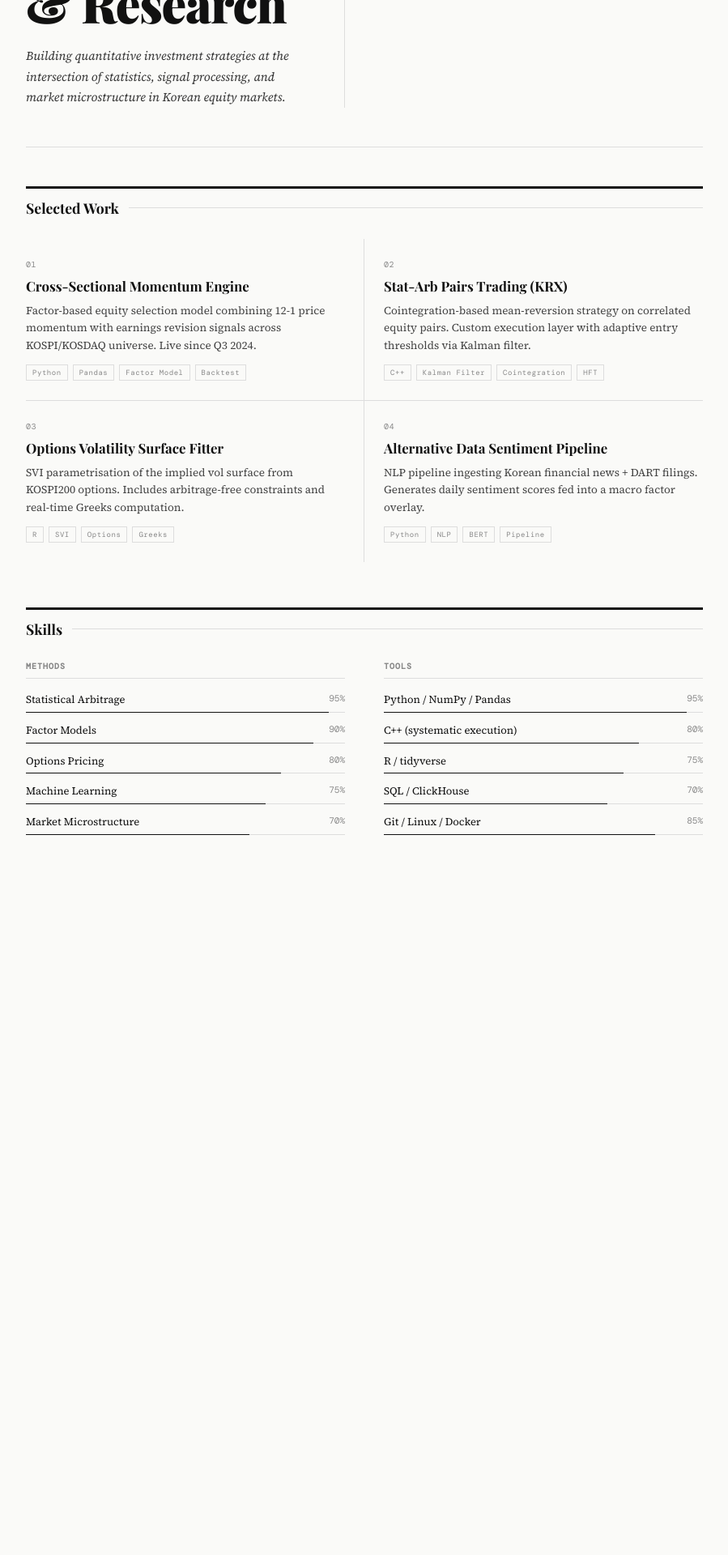
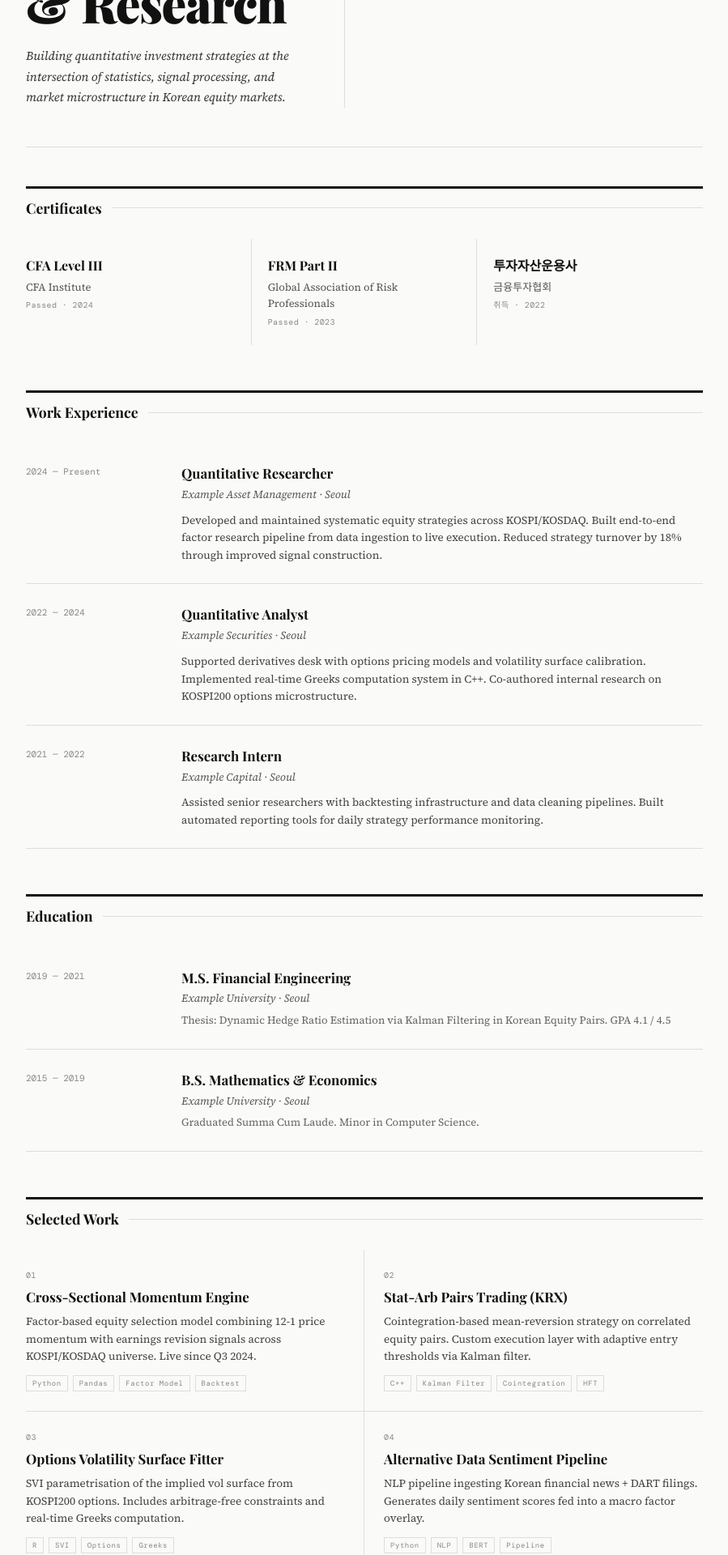
Before and after one commit to ryulkimportfolio/ryulkimportfolio.github.io, a Jekyll site: the page index.html, which Jekyll copies as it is, in a window 1280 px wide. Shown: the part 355-2275 px from the top of the page at 81% size, without its empty margins (190-1089 px from the left). Built offline with Jekyll 4.4.1, drawn with Linux system fonts in a browser that asks for light colours; some web fonts are replaced; before the commit the page ends 1554 px from its top, so only the background shows below that.

Commit message:
add certificates, experience, education sections

```diff
--- a/index.html
+++ b/index.html
@@ -28,193 +28,101 @@
       border-top: 3px solid var(--text);
       border-bottom: 1px solid var(--border);
       padding: 16px 0 12px;
-      margin-bottom: 0;
       display: flex;
       justify-content: space-between;
       align-items: baseline;
     }
-    .masthead-title {
-      font-family: var(--serif);
-      font-size: 2.2rem;
-      font-weight: 900;
-      letter-spacing: -.02em;
-      line-height: 1;
-    }
-    .masthead-meta {
-      font-family: var(--mono);
-      font-size: 11px;
-      color: var(--muted);
-      letter-spacing: .04em;
-      text-align: right;
-    }
+    .masthead-title { font-family: var(--serif); font-size: 2.2rem; font-weight: 900; letter-spacing: -.02em; line-height: 1; }
+    .masthead-meta { font-family: var(--mono); font-size: 11px; color: var(--muted); letter-spacing: .04em; text-align: right; }
 
     /* ── NAV ── */
     nav {
       border-bottom: 3px solid var(--text);
       display: flex;
-      gap: 0;
       margin-bottom: 48px;
     }
     nav a {
-      font-family: var(--mono);
-      font-size: 11px;
-      letter-spacing: .08em;
-      text-transform: uppercase;
-      color: var(--text);
-      text-decoration: none;
-      padding: 8px 20px 8px 0;
-      margin-right: 20px;
-      border-right: 1px solid var(--border);
-      transition: opacity .15s;
+      font-family: var(--mono); font-size: 11px; letter-spacing: .08em; text-transform: uppercase;
+      color: var(--text); text-decoration: none; padding: 8px 20px 8px 0;
+      margin-right: 20px; border-right: 1px solid var(--border); transition: opacity .15s;
     }
     nav a:last-child { border-right: none; }
     nav a:hover { opacity: .5; }
 
     /* ── HERO ── */
     .hero {
-      display: grid;
-      grid-template-columns: 1fr 1fr;
-      gap: 0 48px;
-      border-bottom: 1px solid var(--border);
-      padding-bottom: 48px;
-      margin-bottom: 48px;
+      display: grid; grid-template-columns: 1fr 1fr;
+      gap: 0 48px; border-bottom: 1px solid var(--border);
+      padding-bottom: 48px; margin-bottom: 48px;
     }
     .hero-left { border-right: 1px solid var(--border); padding-right: 48px; }
-    .hero-kicker {
-      font-family: var(--mono);
-      font-size: 10px;
-      letter-spacing: .12em;
-      text-transform: uppercase;
-      color: var(--muted);
-      margin-bottom: 12px;
-    }
-    .hero-headline {
-      font-family: var(--serif);
-      font-size: clamp(2.4rem, 5vw, 3.8rem);
-      font-weight: 900;
-      line-height: 1.05;
-      letter-spacing: -.02em;
-      margin-bottom: 20px;
-    }
-    .hero-body {
-      font-family: var(--body);
-      font-size: 15px;
-      color: #333;
-      line-height: 1.7;
-      font-style: italic;
-    }
+    .hero-kicker { font-family: var(--mono); font-size: 10px; letter-spacing: .12em; text-transform: uppercase; color: var(--muted); margin-bottom: 12px; }
+    .hero-headline { font-family: var(--serif); font-size: clamp(2.4rem, 5vw, 3.8rem); font-weight: 900; line-height: 1.05; letter-spacing: -.02em; margin-bottom: 20px; }
+    .hero-body { font-family: var(--body); font-size: 15px; color: #333; line-height: 1.7; font-style: italic; }
     .hero-right { display: flex; flex-direction: column; justify-content: space-between; }
-    .hero-right-label {
-      font-family: var(--mono);
-      font-size: 10px;
-      letter-spacing: .1em;
-      text-transform: uppercase;
-      color: var(--muted);
-      border-bottom: 1px solid var(--border);
-      padding-bottom: 8px;
-      margin-bottom: 20px;
-    }
+    .hero-right-label { font-family: var(--mono); font-size: 10px; letter-spacing: .1em; text-transform: uppercase; color: var(--muted); border-bottom: 1px solid var(--border); padding-bottom: 8px; margin-bottom: 20px; }
 
     /* ── STATS ── */
     .stats { display: grid; grid-template-columns: 1fr 1fr; gap: 24px 32px; }
-    .stat-val {
-      font-family: var(--serif);
-      font-size: 2rem;
-      font-weight: 700;
-      line-height: 1;
-      margin-bottom: 4px;
-    }
-    .stat-lbl {
-      font-family: var(--mono);
-      font-size: 10px;
-      letter-spacing: .06em;
-      text-transform: uppercase;
-      color: var(--muted);
-    }
+    .stat-val { font-family: var(--serif); font-size: 2rem; font-weight: 700; line-height: 1; margin-bottom: 4px; }
+    .stat-lbl { font-family: var(--mono); font-size: 10px; letter-spacing: .06em; text-transform: uppercase; color: var(--muted); }
 
     /* ── SECTION RULE ── */
-    .section-rule {
-      display: flex;
-      align-items: center;
-      gap: 12px;
-      margin-bottom: 24px;
-      border-top: 3px solid var(--text);
-      padding-top: 10px;
+    .section-rule { display: flex; align-items: center; gap: 12px; margin-bottom: 24px; border-top: 3px solid var(--text); padding-top: 10px; }
+    .section-rule h2 { font-family: var(--serif); font-size: 1.1rem; font-weight: 700; white-space: nowrap; }
+    .section-rule::after { content: ""; flex: 1; height: 1px; background: var(--border); }
+
+    /* ── CERTIFICATES ── */
+    .cert-section { margin-bottom: 56px; }
+    .cert-grid { display: grid; grid-template-columns: 1fr 1fr 1fr; gap: 0; }
+    .cert {
+      padding: 20px 20px 20px 0;
+      border-right: 1px solid var(--border);
+      border-bottom: 1px solid var(--border);
     }
-    .section-rule h2 {
-      font-family: var(--serif);
-      font-size: 1.1rem;
-      font-weight: 700;
-      white-space: nowrap;
-    }
-    .section-rule::after { content: ""; flex: 1; height: 1px; background: var(--border); }
+    .cert:nth-child(3n) { border-right: none; padding-right: 0; }
+    .cert:nth-child(3n+2), .cert:nth-child(3n+3) { padding-left: 20px; }
+    .cert:nth-last-child(-n+3) { border-bottom: none; }
+    .cert-name { font-family: var(--serif); font-size: 1rem; font-weight: 700; margin-bottom: 4px; }
+    .cert-issuer { font-family: var(--body); font-size: 13px; color: #555; margin-bottom: 4px; }
+    .cert-date { font-family: var(--mono); font-size: 10px; color: var(--muted); letter-spacing: .04em; }
+
+    /* ── EXPERIENCE ── */
+    .exp-section { margin-bottom: 56px; }
+    .exp { display: grid; grid-template-columns: 160px 1fr; gap: 0 32px; padding: 24px 0; border-bottom: 1px solid var(--border); }
+    .exp:first-of-type { border-top: 1px solid var(--border); }
+    .exp-date { font-family: var(--mono); font-size: 11px; color: var(--muted); padding-top: 3px; line-height: 1.5; }
+    .exp-role { font-family: var(--serif); font-size: 1.05rem; font-weight: 700; margin-bottom: 2px; }
+    .exp-company { font-family: var(--body); font-size: 13.5px; color: #555; font-style: italic; margin-bottom: 10px; }
+    .exp-desc { font-family: var(--body); font-size: 13.5px; color: #444; line-height: 1.6; }
+
+    /* ── EDUCATION ── */
+    .edu-section { margin-bottom: 56px; }
+    .edu { display: grid; grid-template-columns: 160px 1fr; gap: 0 32px; padding: 24px 0; border-bottom: 1px solid var(--border); }
+    .edu:first-of-type { border-top: 1px solid var(--border); }
+    .edu-date { font-family: var(--mono); font-size: 11px; color: var(--muted); padding-top: 3px; }
+    .edu-degree { font-family: var(--serif); font-size: 1.05rem; font-weight: 700; margin-bottom: 2px; }
+    .edu-school { font-family: var(--body); font-size: 13.5px; color: #555; font-style: italic; margin-bottom: 6px; }
+    .edu-detail { font-family: var(--body); font-size: 13px; color: #666; }
 
     /* ── PROJECTS ── */
     .projects { margin-bottom: 56px; }
-    .project-grid {
-      display: grid;
-      grid-template-columns: 1fr 1fr;
-      gap: 0;
-    }
-    .project {
-      padding: 24px 24px 24px 0;
-      border-bottom: 1px solid var(--border);
-      border-right: 1px solid var(--border);
-    }
+    .project-grid { display: grid; grid-template-columns: 1fr 1fr; gap: 0; }
+    .project { padding: 24px 24px 24px 0; border-bottom: 1px solid var(--border); border-right: 1px solid var(--border); }
     .project:nth-child(2n) { padding: 24px 0 24px 24px; border-right: none; }
     .project:nth-last-child(-n+2) { border-bottom: none; }
-    .project-num {
-      font-family: var(--mono);
-      font-size: 10px;
-      color: var(--muted);
-      letter-spacing: .06em;
-      margin-bottom: 8px;
-    }
-    .project-title {
-      font-family: var(--serif);
-      font-size: 1.05rem;
-      font-weight: 700;
-      line-height: 1.3;
-      margin-bottom: 8px;
-    }
-    .project-desc {
-      font-family: var(--body);
-      font-size: 13.5px;
-      color: #444;
-      line-height: 1.6;
-      margin-bottom: 12px;
-    }
+    .project-num { font-family: var(--mono); font-size: 10px; color: var(--muted); letter-spacing: .06em; margin-bottom: 8px; }
+    .project-title { font-family: var(--serif); font-size: 1.05rem; font-weight: 700; line-height: 1.3; margin-bottom: 8px; }
+    .project-desc { font-family: var(--body); font-size: 13.5px; color: #444; line-height: 1.6; margin-bottom: 12px; }
     .tags { display: flex; flex-wrap: wrap; gap: 6px; }
-    .tag {
-      font-family: var(--mono);
-      font-size: 9px;
-      letter-spacing: .06em;
-      color: var(--muted);
-      border: 1px solid var(--border);
-      padding: 2px 7px;
-    }
+    .tag { font-family: var(--mono); font-size: 9px; letter-spacing: .06em; color: var(--muted); border: 1px solid var(--border); padding: 2px 7px; }
 
     /* ── SKILLS ── */
     .skills-section { margin-bottom: 56px; }
     .skills { display: grid; grid-template-columns: 1fr 1fr; gap: 0 48px; }
-    .skill-group h3 {
-      font-family: var(--mono);
-      font-size: 10px;
-      letter-spacing: .1em;
-      text-transform: uppercase;
-      color: var(--muted);
-      margin-bottom: 16px;
-      border-bottom: 1px solid var(--border);
-      padding-bottom: 6px;
-    }
+    .skill-group h3 { font-family: var(--mono); font-size: 10px; letter-spacing: .1em; text-transform: uppercase; color: var(--muted); margin-bottom: 16px; border-bottom: 1px solid var(--border); padding-bottom: 6px; }
     .skill-item { margin-bottom: 12px; }
-    .skill-name {
-      font-family: var(--body);
-      font-size: 13px;
-      margin-bottom: 4px;
-      display: flex;
-      justify-content: space-between;
-    }
+    .skill-name { font-family: var(--body); font-size: 13px; margin-bottom: 4px; display: flex; justify-content: space-between; }
     .skill-name span { font-family: var(--mono); font-size: 11px; color: var(--muted); }
     .bar { height: 1px; background: var(--border); }
     .bar-fill { height: 100%; background: var(--text); }
@@ -222,6 +130,11 @@
     @media (max-width: 640px) {
       .hero { grid-template-columns: 1fr; }
       .hero-left { border-right: none; padding-right: 0; border-bottom: 1px solid var(--border); padding-bottom: 32px; margin-bottom: 32px; }
+      .cert-grid { grid-template-columns: 1fr; }
+      .cert, .cert:nth-child(3n) { border-right: none; padding: 20px 0; border-bottom: 1px solid var(--border); }
+      .cert:last-child { border-bottom: none; }
+      .exp, .edu { grid-template-columns: 1fr; gap: 4px; }
+      .exp-date, .edu-date { margin-bottom: 4px; }
       .project-grid { grid-template-columns: 1fr; }
       .project, .project:nth-child(2n) { padding: 24px 0; border-right: none; border-bottom: 1px solid var(--border); }
       .project:last-child { border-bottom: none; }
@@ -234,10 +147,7 @@
 
 <header class="masthead">
   <div class="masthead-title">🌰</div>
-  <div class="masthead-meta">
-    Quant Researcher · Seoul<br>
-    Est. 2022
-  </div>
+  <div class="masthead-meta">Quant Researcher · Seoul<br>Est. 2022</div>
 </header>
 
 <nav>
@@ -276,6 +186,90 @@
   </div>
 </section>
 
+<!-- ── CERTIFICATES ── -->
+<section class="cert-section">
+  <div class="section-rule"><h2>Certificates</h2></div>
+  <div class="cert-grid">
+
+    <div class="cert">
+      <div class="cert-name">CFA Level III</div>
+      <div class="cert-issuer">CFA Institute</div>
+      <div class="cert-date">Passed · 2024</div>
+    </div>
+
+    <div class="cert">
+      <div class="cert-name">FRM Part II</div>
+      <div class="cert-issuer">Global Association of Risk Professionals</div>
+      <div class="cert-date">Passed · 2023</div>
+    </div>
+
+    <div class="cert">
+      <div class="cert-name">투자자산운용사</div>
+      <div class="cert-issuer">금융투자협회</div>
+      <div class="cert-date">취득 · 2022</div>
+    </div>
+
+  </div>
+</section>
+
+<!-- ── WORK EXPERIENCE ── -->
+<section class="exp-section">
+  <div class="section-rule"><h2>Work Experience</h2></div>
+
+  <div class="exp">
+    <div class="exp-date">2024 — Present</div>
+    <div>
+      <div class="exp-role">Quantitative Researcher</div>
+      <div class="exp-company">Example Asset Management · Seoul</div>
+      <div class="exp-desc">Developed and maintained systematic equity strategies across KOSPI/KOSDAQ. Built end-to-end factor research pipeline from data ingestion to live execution. Reduced strategy turnover by 18% through improved signal construction.</div>
+    </div>
+  </div>
+
+  <div class="exp">
+    <div class="exp-date">2022 — 2024</div>
+    <div>
+      <div class="exp-role">Quantitative Analyst</div>
+      <div class="exp-company">Example Securities · Seoul</div>
+      <div class="exp-desc">Supported derivatives desk with options pricing models and volatility surface calibration. Implemented real-time Greeks computation system in C++. Co-authored internal research on KOSPI200 options microstructure.</div>
+    </div>
+  </div>
+
+  <div class="exp">
+    <div class="exp-date">2021 — 2022</div>
+    <div>
+      <div class="exp-role">Research Intern</div>
+      <div class="exp-company">Example Capital · Seoul</div>
+      <div class="exp-desc">Assisted senior researchers with backtesting infrastructure and data cleaning pipelines. Built automated reporting tools for daily strategy performance monitoring.</div>
+    </div>
+  </div>
+
+</section>
+
+<!-- ── EDUCATION ── -->
+<section class="edu-section">
+  <div class="section-rule"><h2>Education</h2></div>
+
+  <div class="edu">
+    <div class="edu-date">2019 — 2021</div>
+    <div>
+      <div class="edu-degree">M.S. Financial Engineering</div>
+      <div class="edu-school">Example University · Seoul</div>
+      <div class="edu-detail">Thesis: Dynamic Hedge Ratio Estimation via Kalman Filtering in Korean Equity Pairs. GPA 4.1 / 4.5</div>
+    </div>
+  </div>
+
+  <div class="edu">
+    <div class="edu-date">2015 — 2019</div>
+    <div>
+      <div class="edu-degree">B.S. Mathematics & Economics</div>
+      <div class="edu-school">Example University · Seoul</div>
+      <div class="edu-detail">Graduated Summa Cum Laude. Minor in Computer Science.</div>
+    </div>
+  </div>
+
+</section>
+
+<!-- ── SELECTED WORK ── -->
 <section class="projects">
   <div class="section-rule"><h2>Selected Work</h2></div>
   <div class="project-grid">
@@ -311,6 +305,7 @@
   </div>
 </section>
 
+<!-- ── SKILLS ── -->
 <section class="skills-section">
   <div class="section-rule"><h2>Skills</h2></div>
   <div class="skills">
```
